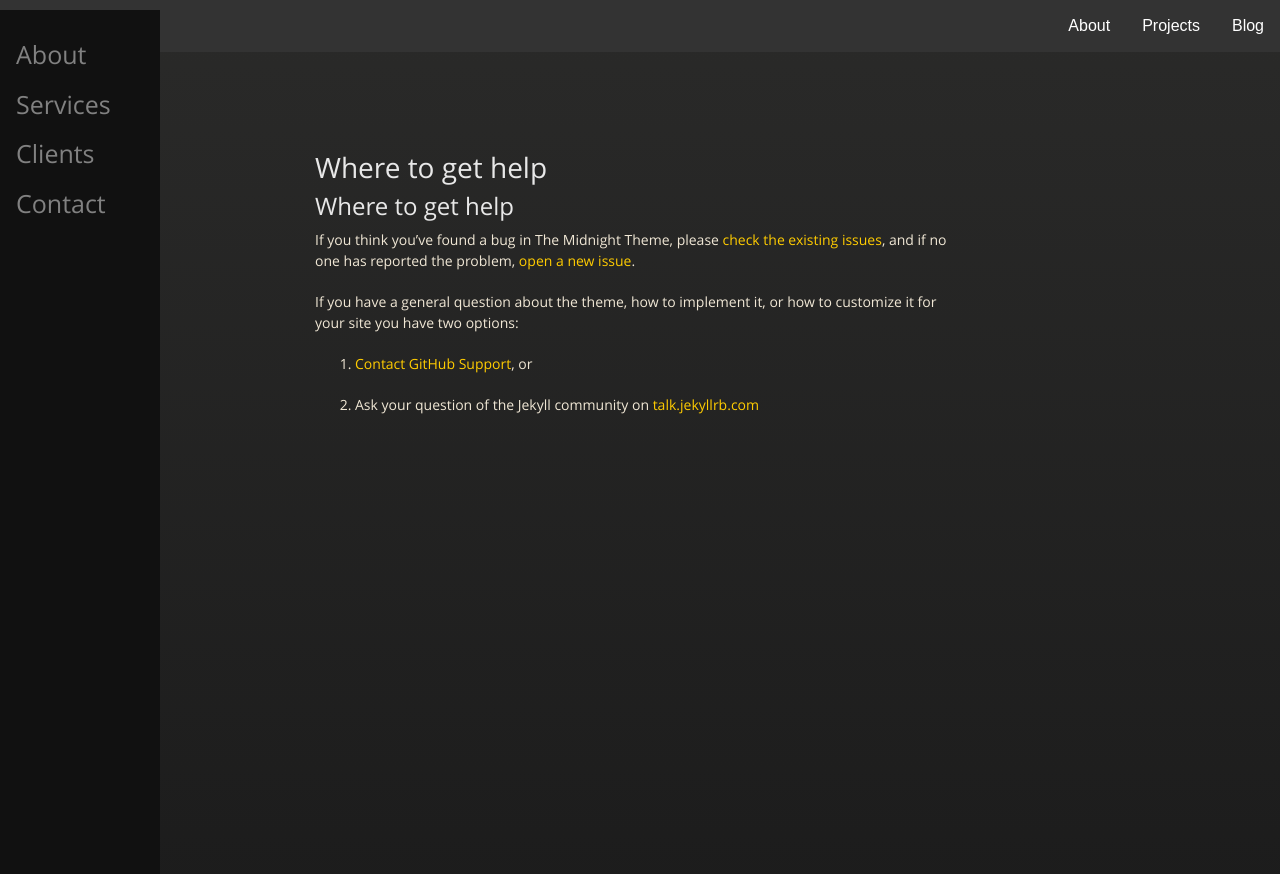
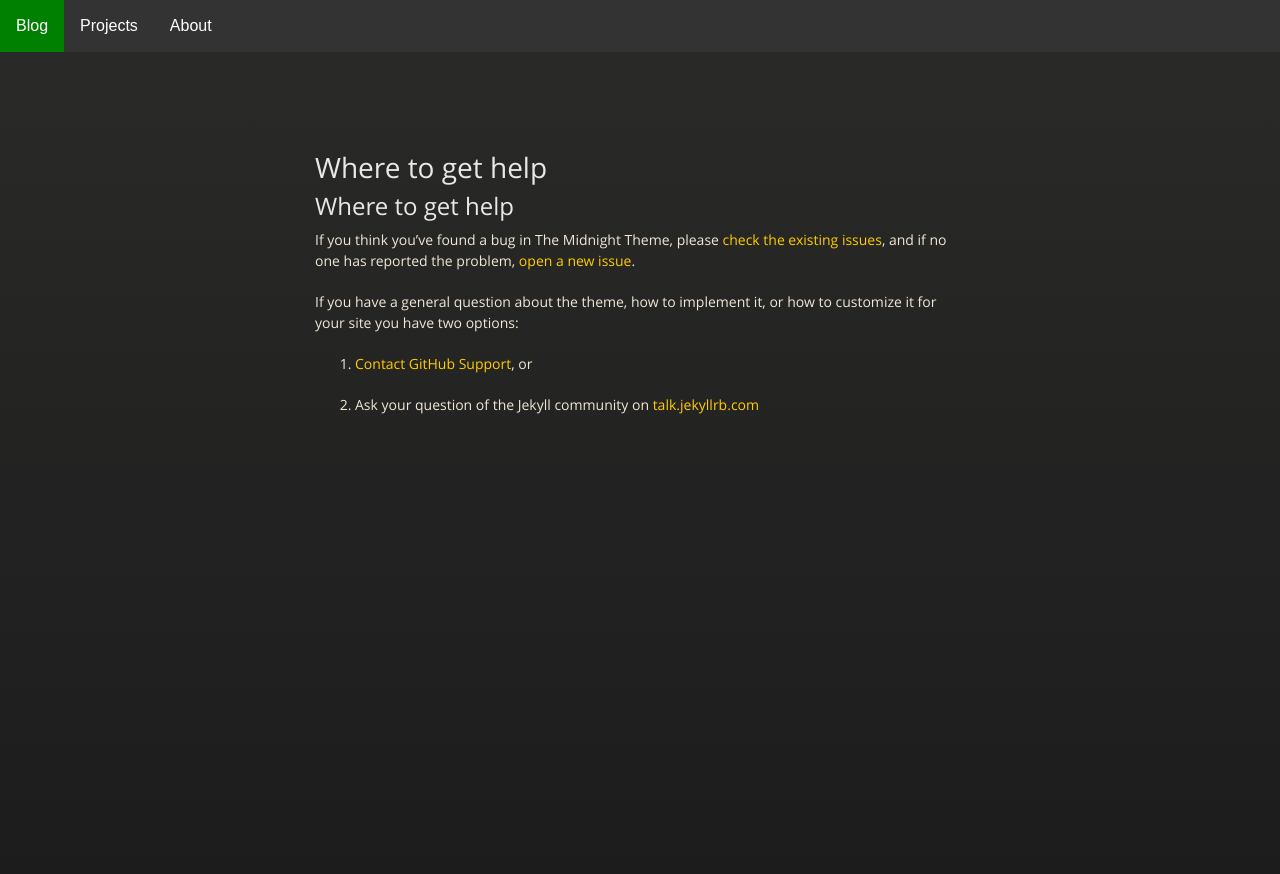
Before and after one commit to naveenspace7/naveenspace7.github.io, a Jekyll site: the page built from docs/SUPPORT.md, in a window 1280 px wide. Shown: the top 874 px of the page. Built offline with Jekyll 4.4.1, drawn with Linux system fonts in a browser that asks for light colours; our own code applies the rules of GitHub Pages for plain Markdown files.

```diff
--- a/_layouts/default_post.html
+++ b/_layouts/default_post.html
@@ -54,7 +54,7 @@
     }
 
     .navbar a {
-      float: right;
+      float: left;
       font-size: 16px;
       color: white;
       text-align: center;
@@ -118,12 +118,12 @@
       <a href="https://naveenspace7.github.io/about/" {% if page.url == "/about/" %}style="color: red;"{% endif %}>About</a>
     </div>
 
-    <div class="sidenav">
+    <!-- <div class="sidenav">
       <a href="#about">About</a>
       <a href="#services">Services</a>
       <a href="#clients">Clients</a>
       <a href="#contact">Contact</a>
-    </div>
+    </div> -->
 
     <div class="wrapper">
       <section>
```
